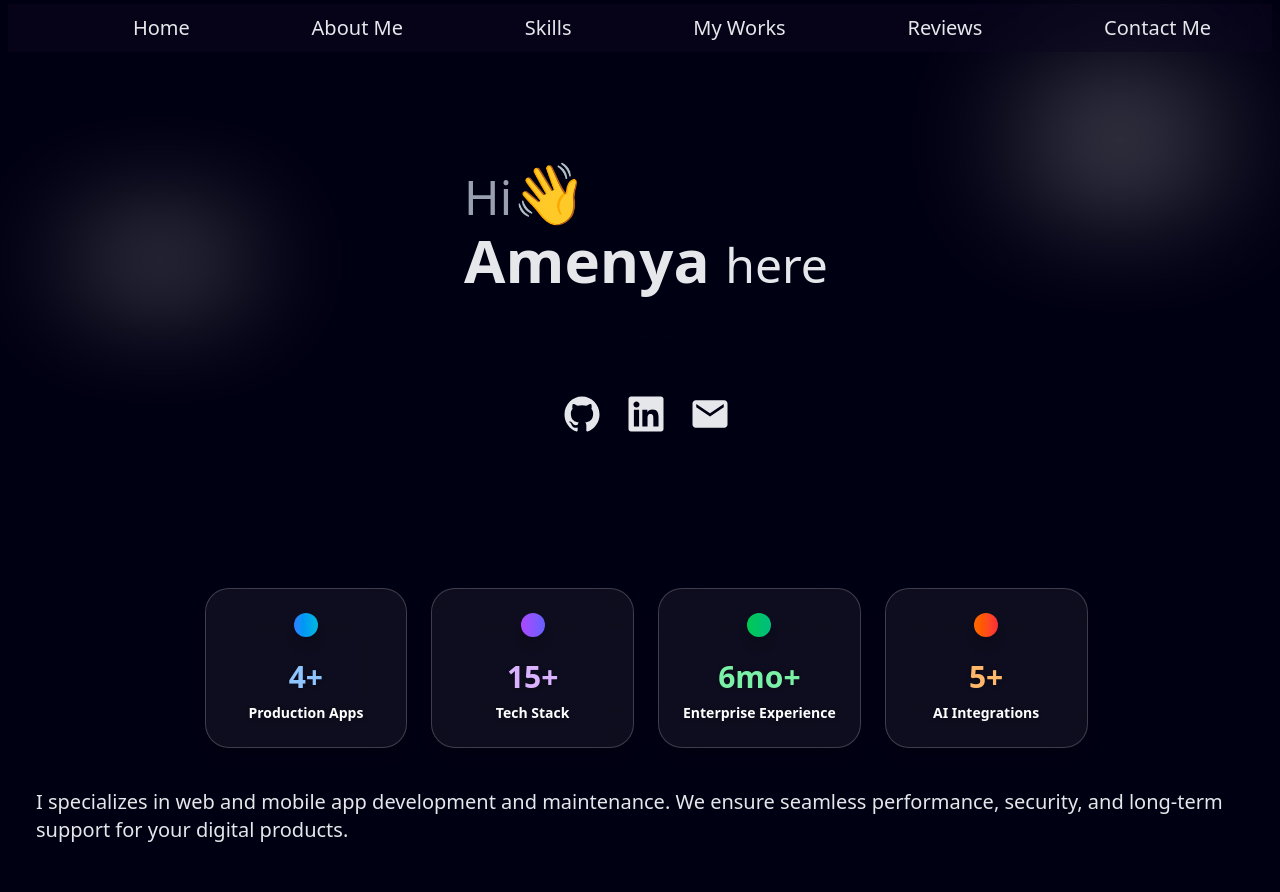
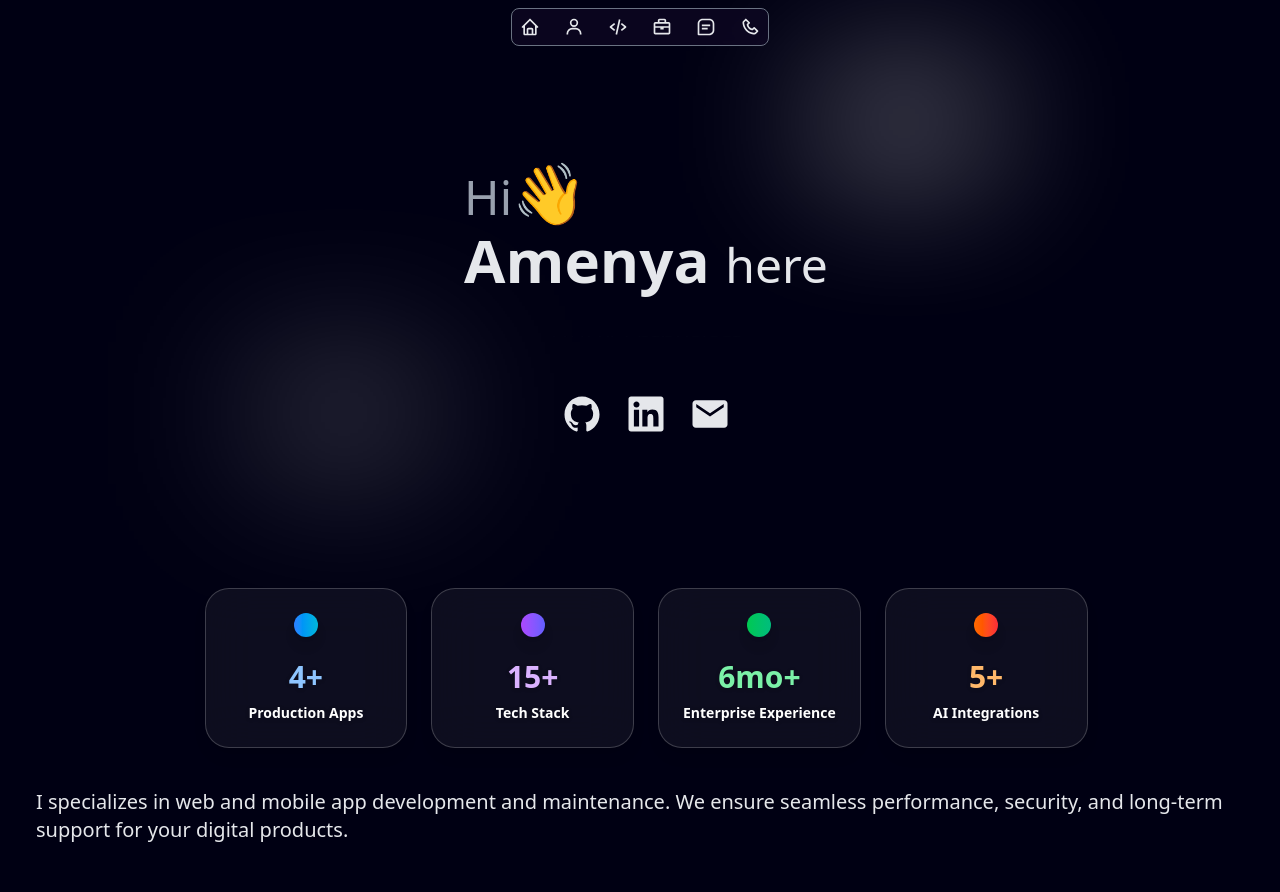
Before and after one commit to aspects19/portfolio, a React (Vite) app: page / in a window 1280 px wide. Shown: the top 892 px of the page. Built offline with nearby package versions, Linux system fonts and the light colour scheme.

Commit message:
Smaller rounded nav bar

```diff
--- a/src/components/Hero.tsx
+++ b/src/components/Hero.tsx
@@ -1,6 +1,4 @@
 import { motion } from "motion/react";
-import React from "react";
-import { FiZap } from "react-icons/fi";
 
 function Hero() {
     const heroMetrics = [
@@ -28,7 +26,7 @@ function Hero() {
 
                         {/* Main Card */}
                         <div className="relative bg-white/5 dark:bg-neutral-800/50 backdrop-blur-xl rounded-3xl p-6 border border-white/20 dark:border-neutral-600/50 hover:border-white/30 dark:hover:border-neutral-500/60 transition-all duration-500 hover:scale-105  shadow-lg text-center">
-                            <div className={`inline-flex p-3 rounded-2xl bg-gradient-to-r ${metric.gradient} shadow-lg group-hover:rotate-12 transition-all duration-500 mb-4`}>
+                            <div className={`inline-flex p-3 rounded-2xl bg-linear-to-r ${metric.gradient} shadow-lg group-hover:rotate-12 transition-all duration-500 mb-4`}>
                             {/* <Icon className="w-6 h-6 text-white" /> */}
                             </div>
                             <p className={`text-3xl font-black ${metric.gradient.includes('blue') ? 'text-blue-300' : metric.gradient.includes('purple') ? 'text-purple-300' : metric.gradient.includes('green') ? 'text-green-300' : 'text-orange-300'} mb-2 drop-shadow-sm`}>
--- a/src/components/Home.tsx
+++ b/src/components/Home.tsx
@@ -43,11 +43,12 @@ function Home() {
       transition={{ duration: 1, ease: "easeOut" }}
       className="h-[500px] flex items-center justify-center"
     >
-      <div className=" absolute top-60 left-20 h-10 transition-all duration-900 animate-pulse w-40 blur-[60px] bg-white/60"></div>
-      <div className=" absolute top-30 right-20 h-10 transition-all duration-1000 animate-pulse w-40 blur-[70px] bg-white"></div>
 
-      <div className="flex flex-col items-center gap-10">
+
+      <div className="flex relative flex-col items-center gap-10">
         <div className="text-left flex flex-col gap-2">
+          <div className=" absolute hidden md:block top-10/12 md:-left-[55%] h-12 transition-all duration-900 animate-pulse w-40 blur-[80px] bg-white/60"></div>
+          <div className=" absolute top-10  md:-top-16 left-10 md:left-[99%] h-16 md:h-12 transition-all duration-1000 animate-pulse w-40 blur-[100px] md:blur-[80px] bg-white"></div>
           <h1 className="text-5xl text-gray-400">
             Hi<span className="text-6xl">👋</span>
           </h1>
--- a/src/components/Navigation.tsx
+++ b/src/components/Navigation.tsx
@@ -1,9 +1,10 @@
 import React, { useState } from 'react';
 import { RxHamburgerMenu } from 'react-icons/rx';
 import { IoMdClose } from 'react-icons/io';
+import { BiHome, BiUser, BiCodeAlt, BiBriefcase, BiMessageSquareDetail, BiPhone } from 'react-icons/bi';
 
 function Navigation() {
-  const IconSize = 25;
+  const IconSize = 20;
   const [collapsed, setCollapsed] = useState(false);
 
   const handleCollapse = () => setCollapsed(!collapsed);
@@ -16,15 +17,21 @@ function Navigation() {
     }
   };
 
+  const navItems = [
+    { id: 'home', icon: <BiHome size={IconSize} /> },
+    { id: 'about', icon: <BiUser size={IconSize} /> },
+    { id: 'skills', icon: <BiCodeAlt size={IconSize} /> },
+    { id: 'works', icon: <BiBriefcase size={IconSize} /> },
+    { id: 'reviews', icon: <BiMessageSquareDetail size={IconSize} /> },
+    { id: 'contacts', icon: <BiPhone size={IconSize} /> },
+  ];
+
   return (
-    <div className="fixed top-1 left-2 right-2 md:bg-[#10082565] md:backdrop-blur-2xl z-50">
+    <div className="fixed top-2 left-1/2 transform -translate-x-1/2 z-50 border border-gray-500 rounded-lg bg-[#100825aa] backdrop-blur-md">
       {/* Top bar container */}
       <div className="flex justify-between items-center p-2 md:hidden">
-        <div className="flex-1" /> {/* pushes icon to the right */}
-        <div
-          className="z-50 cursor-pointer"
-          onClick={handleCollapse}
-        >
+        <div className="flex-1" />
+        <div className="z-50 cursor-pointer" onClick={handleCollapse}>
           {collapsed ? <IoMdClose size={IconSize} /> : <RxHamburgerMenu size={IconSize} />}
         </div>
       </div>
@@ -33,24 +40,17 @@ function Navigation() {
       <div
         className={`${
           collapsed
-            ? 'fixed flex flex-col justify-around text-white items-center backdrop-blur-[4px] top-0 left-0 right-0 bottom-0 py-36 font-bold text-3xl *:cursor-pointer'
-            : 'hidden text-4xl md:text-xl w-full md:flex flex-row pl-2 py-28 md:py-0 md:pl-16 md:top-2.5 md:h-12 items-center justify-around'
+            ? 'fixed flex flex-col justify-around text-white items-center backdrop-blur-xs top-0 left-0 right-0 bottom-0 py-24 font-bold text-xl cursor-pointer'
+            : 'hidden md:flex flex-row gap-6 p-2 justify-center items-center'
         }`}
       >
-        {[
-          ['home', 'Home'],
-          ['about', 'About Me'],
-          ['skills', 'Skills'],
-          ['works', 'My Works'],
-          ['reviews', 'Reviews'],
-          ['contacts', 'Contact Me'],
-        ].map(([id, label]) => (
+        {navItems.map(({ id, icon }) => (
           <div
             key={id}
-            className="transition-colors cursor-pointer hover:underline hover:text-blue-300"
+            className="transition-colors cursor-pointer hover:text-blue-300"
             onClick={() => scrollToTarget(id)}
           >
-            <span>{label}</span>
+            {icon}
           </div>
         ))}
       </div>
--- a/src/components/Skills.tsx
+++ b/src/components/Skills.tsx
@@ -12,35 +12,43 @@ function Skills() {
       title: "Web Development",
       description:
         "I create websites and applications on the internet using Javascript frameworks.",
+      gradient: "from-blue-500 to-cyan-500"
     },
     {
       icon: MdPalette,
       title: "Web Design",
       description:
         "I design aesthetically pleasing interfaces for websites for enhanced user experience and engagement.",
+      gradient: "from-purple-500 to-indigo-500"
     },
     {
       icon: RiSmartphoneFill,
       title: "Mobile Apps Development",
       description:
         "I develop software applications tailored for mobile devices using Flutter.",
+      gradient: "from-green-500 to-emerald-500"
     },
     {
       icon: FaFileCode,
       title: "Bash Scripting",
       description:
         "I am skilled in writing scripts that automate tasks on Unix-like operating systems using the Bash interface.",
+      gradient: "from-orange-500 to-red-500"
     },
   ];
 
   return (
-    <div className="m-12 flex flex-col" id="skills">
-      <h1 className="w-full text-center  pb-2  hover:underline cursor-pointer text-5xl md:text-6xl font-bold bg-gradient-to-r from-white via-cyan-200 to-blue-300 bg-clip-text text-transparent mb-6 drop-shadow-lg">
-        Skills And Tech stack
-      </h1>
+    <div className="m-12 flex flex-col items-center" id="skills">
+
+      {/* <div className=" w-fit text-center bg-primary/20 hover:underline cursor-pointer text-xl px-6 py-2  md:text-3xl font-bold rounded-3xl mb-6 ">
+        Skills
+      </div> */}
+      <div className=" bg-primary-400 bg-primary/10 hover:bg-primary-600 text-neutral-50 py-3 px-10 rounded-full w-fit md:text-4xl text-2xl text-center mb-6 border border-white/10">
+        Skills
+      </div>
 
       <div className="grid grid-cols-1 gap-8 md:grid-cols-3 md:gap-8 mx-auto">
-        {skillsData.map(({ icon: Icon, title, description }, index) => (
+        {skillsData.map(({ icon: Icon, title, description, gradient}, index) => (
           <motion.article
             key={index}
             initial={{ opacity: 0, y: 30 }}
@@ -48,8 +56,7 @@ function Skills() {
             transition={{ duration: 0.6, delay: 0.2 + index * 0.1 }}
             className="max-w-98 border border-white/20 dark:border-neutral-600/50 group relative flex flex-col items-center p-6 bg-gray-900/50 rounded-xl overflow-hidden hover:scale-[103%] transition-all ease-in-out duration-300"
           >
-            <Icon size={55} className='mb-6'/>
-            {/* <img className="h-16 mx-0 my-4" src={icon} alt={title} /> */}
+            <Icon size={55} className={`mb-6 text-linear-to-r ${gradient}`}/>
             <h2 className="w-full text-center text-[16px] font-bold mb-2">
               {title}
             </h2>
```
